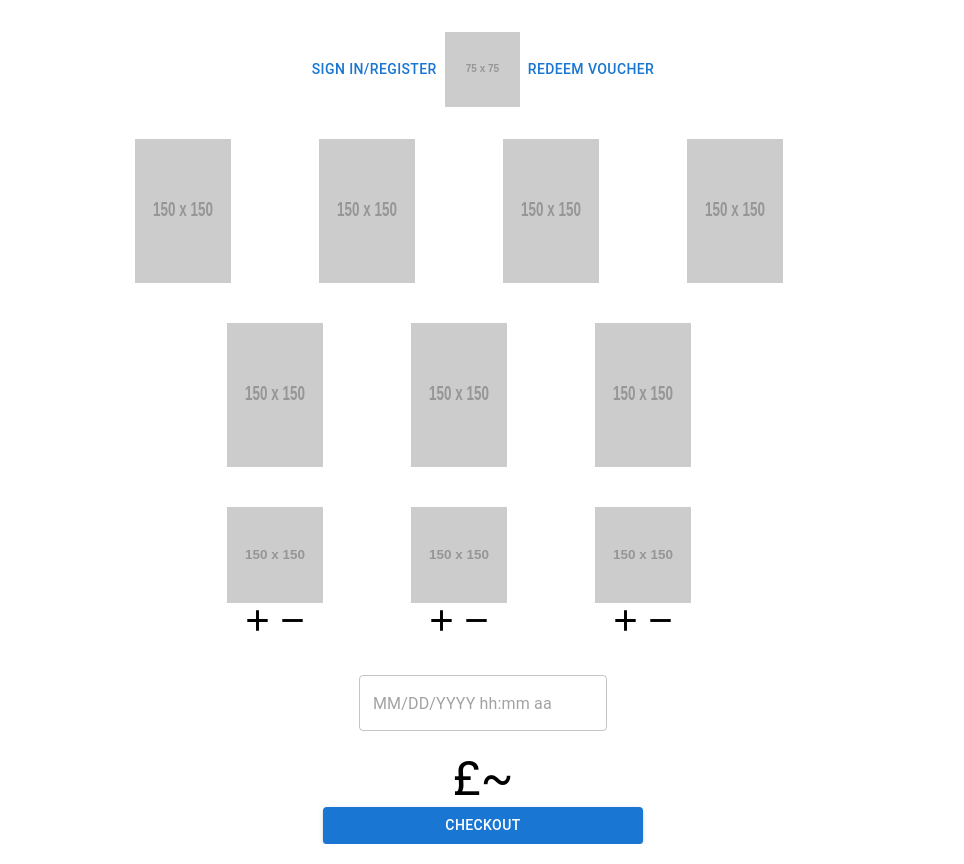
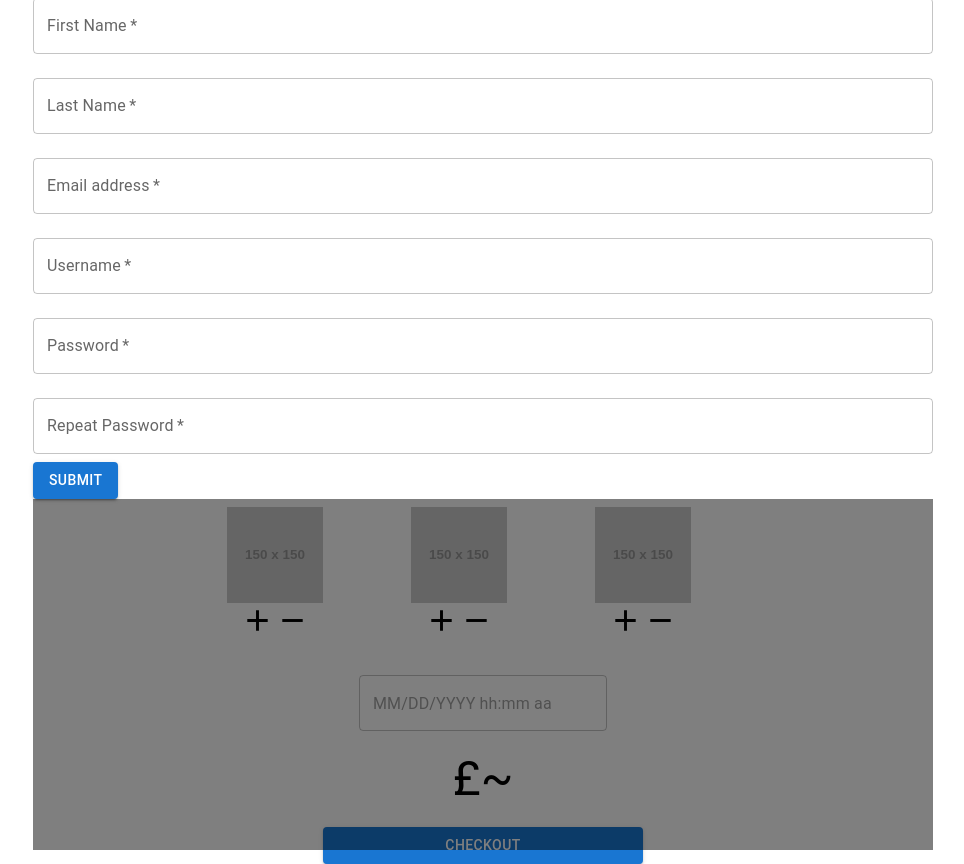
Before and after one commit to Alexei322/TM470, a Next.js app in the folder tm470project/: page /WebStore in a window 1280 px wide. Both pictures are taken after a click on the button "SIGN IN/REGISTER". Shown: the whole page, without its empty margins (157-1121 px from the left). Built offline with nearby package versions, Linux system fonts and the light colour scheme.

Commit message:
Started work on the modal, adding functionality to the page

```diff
--- /dev/null
+++ b/tm470project/components/SignInModal.js
@@ -0,0 +1,91 @@
+import Modal from "@mui/material/Modal";
+import {
+  Box,
+  Button,
+  TextField,
+  ThemeProvider,
+  Typography,
+} from "@mui/material";
+import { useState } from "react";
+import theme from "@/theme";
+export default function SignInModal() {
+  const sx = {
+    position: "absolute",
+    top: "50%",
+    left: "50%",
+    width: 900,
+    height: 900,
+    transform: "translate(-50%, -50%)",
+    bgcolor: "background.paper",
+  };
+  const [modalOpen, setModalOpen] = useState(false);
+  const setOpen = () => setModalOpen(true);
+  const setClose = () => setModalOpen(false);
+
+  const [formInfo, setFormInfo] = useState({
+    username: "",
+    email: "",
+    password: "",
+  });
+
+  const setForm = (e) => {
+    setFormInfo((prevState) => ({
+      ...prevState,
+    }));
+  };
+  return (
+    <ThemeProvider theme={theme}>
+      <div>
+        <Button onClick={setOpen}>Sign in/register</Button>
+        <Modal style={sx} open={modalOpen} onClose={setClose}>
+          <Box component="form" noValidate sx={{bgcolor: 'white'}}>
+            <Typography variant="h5">Sign up</Typography>
+            <TextField
+              label="First Name"
+              variant="outlined"
+              fullWidth
+              margin="normal"
+              required
+            ></TextField>
+            <TextField
+              label="Last Name"
+              variant="outlined"
+              fullWidth
+              margin="normal"
+              required
+            ></TextField>
+            <TextField
+              label="Email address"
+              variant="outlined"
+              fullWidth
+              margin="normal"
+              required
+            ></TextField>
+            <TextField
+              label="Username"
+              variant="outlined"
+              fullWidth
+              margin="normal"
+              required
+            ></TextField>
+            <TextField
+              label="Password"
+              variant="outlined"
+              fullWidth
+              margin="normal"
+              required
+            ></TextField>
+            <TextField
+              label="Repeat Password"
+              variant="outlined"
+              fullWidth
+              margin="normal"
+              required
+            ></TextField>
+            <Button variant="contained" color="primary"> Submit</Button>
+          </Box>
+        </Modal>
+      </div>
+    </ThemeProvider>
+  );
+}
--- a/tm470project/components/WebHeader.js
+++ b/tm470project/components/WebHeader.js
@@ -1,9 +1,11 @@
 import React from "react";
 import Button from "@mui/material/Button";
+import SignInModal from "./SignInModal";
 export default function WebHeader() {
   return (
     <header className="flex justify-between p-8 items-center">
-      <Button variant="text">Sign in/register </Button>
+      <SignInModal />
+
       <div className="flex items-center">
         <img src="https://placehold.co/75x75?text=Logo"></img>
       </div>
--- a/tm470project/package.json
+++ b/tm470project/package.json
@@ -16,7 +16,7 @@
     "@mui/material": "^5.15.15",
     "@mui/x-date-pickers": "^7.2.0",
     "dayjs": "^1.11.10",
-    "next": "14.2.1",
+    "next": "^14.2.4",
     "react": "^18",
     "react-dom": "^18"
   },
--- a/tm470project/pages/WebStore/index.js
+++ b/tm470project/pages/WebStore/index.js
@@ -4,15 +4,17 @@ import CalendarTimePicker from "@/components/CalendarTimePicker";
 import { Typography, Button } from "@mui/material";
 export default function WebStore() {
   return (
-    <main>
+    <main >
       <div className="flex flex-col items-center">
         <WebHeader />
         <ProductGrid />
         <CalendarTimePicker />
-        <Typography variant="h3" align="center" className="pt-5">
+        <Typography variant="h3" align="center" className="p-5">
           £~
         </Typography>
-        <Button variant="contained" style={{width: "25%"}}> Checkout</Button>
+        <Button variant="contained" style={{ width: "25%" }}>
+          Checkout
+        </Button>
       </div>
     </main>
   );
--- a/tm470project/pages/_app.js
+++ b/tm470project/pages/_app.js
@@ -1,5 +1,10 @@
 import "@/styles/globals.css";
-
+import theme from "@/theme";
+import { ThemeProvider } from "@mui/material";
 export default function App({ Component, pageProps }) {
-  return <Component {...pageProps} />;
+  return (
+    <ThemeProvider theme={theme}>
+      <Component {...pageProps} />
+    </ThemeProvider>
+  );
 }
--- /dev/null
+++ b/tm470project/theme.js
@@ -0,0 +1,14 @@
+import { createTheme } from '@mui/material/styles';
+
+const theme = createTheme({
+  palette: {
+    primary: {
+      main: '#1976d2',
+    },
+    secondary: {
+      main: '#dc004e',
+    },
+  },
+});
+
+export default theme;
```
Also changed, not shown: 1 other file (tests, documents, lock files or other folders).
